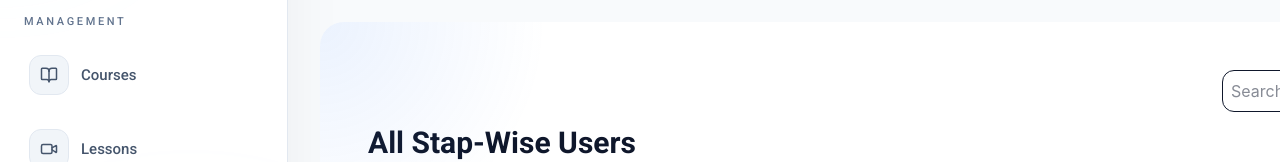
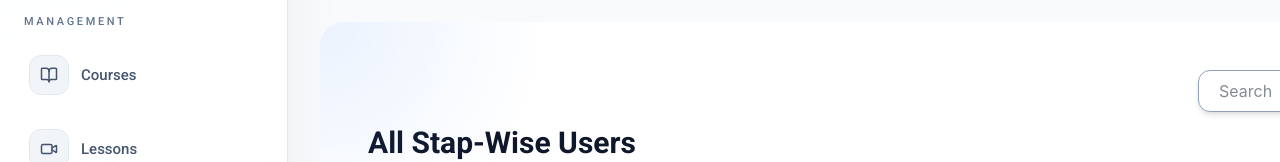
Before and after one commit to Step-Wise-Roadmaps/Step-Wise, a React (Vite) app in the folder Frontend/: page /admin-dashboard/users in a window 1280 px wide. Shown: the part 366-528 px from the top of the page. Built offline with nearby package versions, Linux system fonts and the light colour scheme; no server answers; sample sign-in values are in the browser's storage.

Commit message:
style: style SearchBar

```diff
--- a/Frontend/src/components/UserManagement/SearchBar.jsx
+++ b/Frontend/src/components/UserManagement/SearchBar.jsx
@@ -2,10 +2,10 @@ import { UserSearch } from "lucide-react";
 
 function SearchBar() {
   return (
-    <div className='flex justify-end'>
-      <div className='relative'>
-        <input type="text" placeholder='Search' className='p-2 border rounded-xl' />
-        <UserSearch className="absolute right-3 top-2" />
+    <div className='flex items-center justify-end'>
+      <div className='relative flex items-center'>
+          <input type="text" placeholder='Search' className='p-2 md:px-5 border border-slate-400 rounded-xl shadow-md outline-hidden' />
+          <label className='absolute right-3 cursor-pointer text-slate-400'><UserSearch size={20} /></label>
       </div>
     </div>
   );
```
